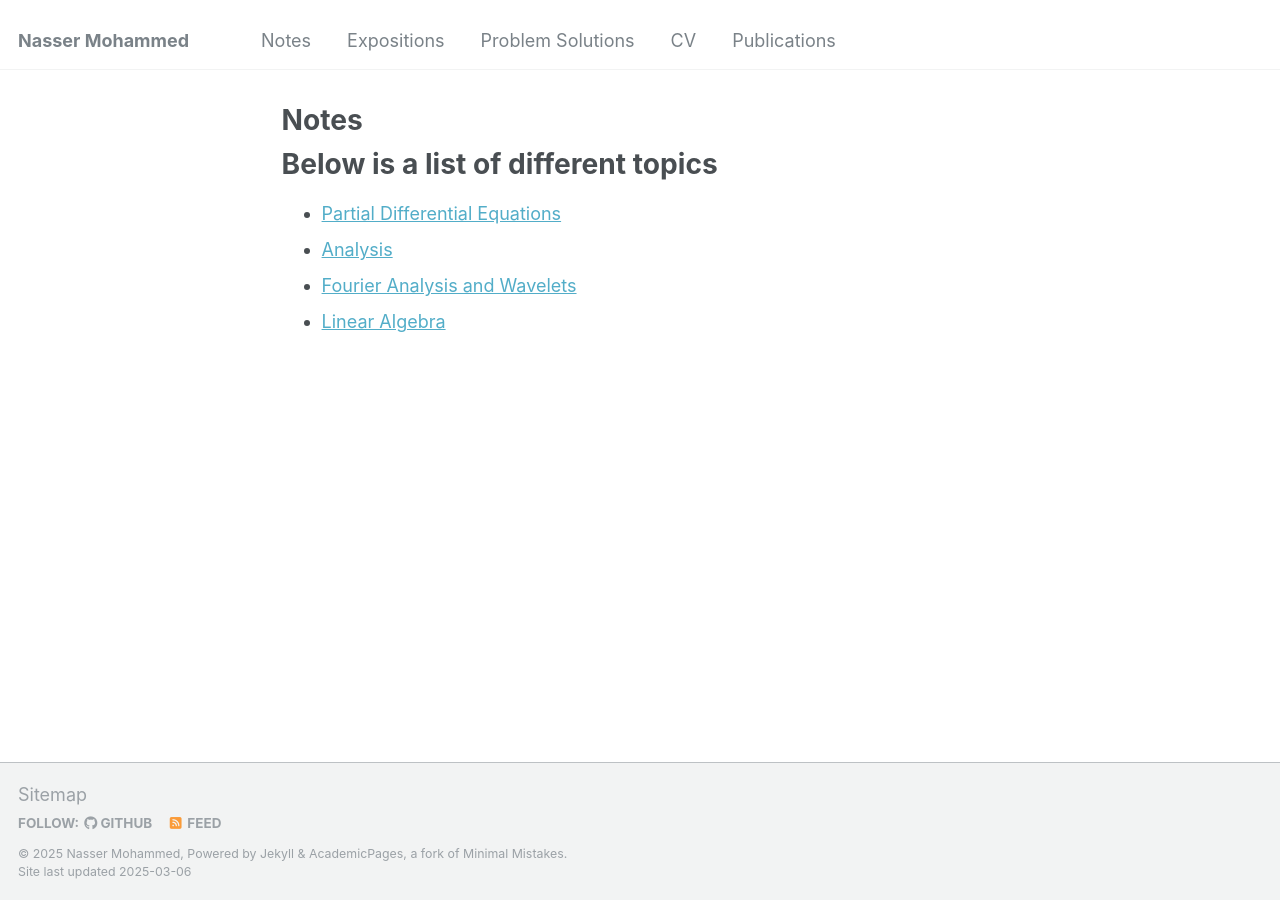
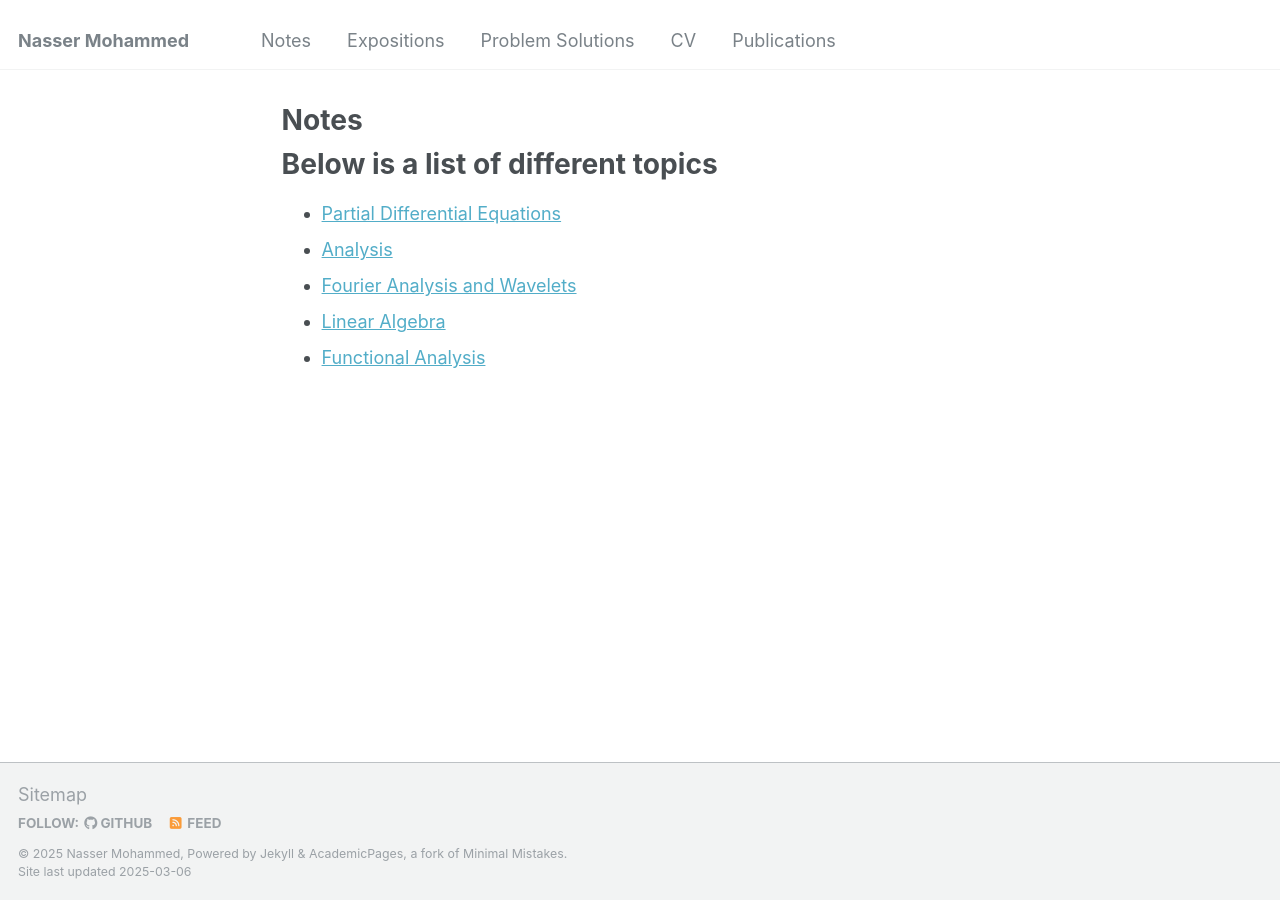
Before and after one commit to Nasser-Mohammed/Nasser-Mohammed.github.io, a Jekyll site: the page built from _pages/notes.md, in a window 1280 px wide. Built offline with Jekyll 4.4.1, drawn with Linux system fonts in a browser that asks for light colours.

Commit message:
Update notes.md

```diff
--- a/_pages/notes.md
+++ b/_pages/notes.md
@@ -15,3 +15,4 @@ Below is a list of different topics
 - [Analysis](/notes/analysis/nav.md)
 - [Fourier Analysis and Wavelets](/notes/Fourier-Analysis/nav.md)
 - [Linear Algebra](/notes/linear-algebra/nav.md)
+- [Functional Analysis](/notes/Functional-Analysis/nav.md)
```
